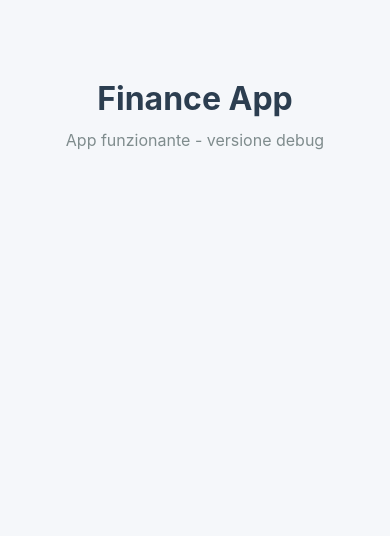
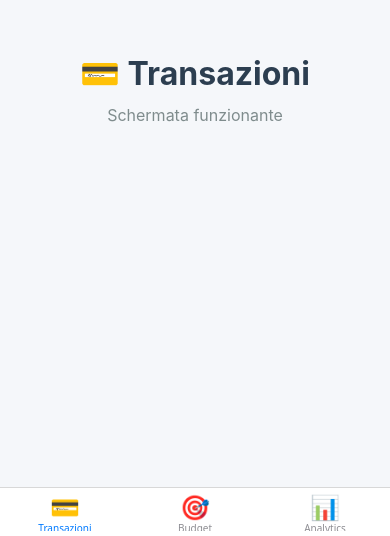
Before and after one commit to luca-macedone/prj-exp, a React Native app in the folder personal-finance-app/: screen / in a window 390 px wide. Shown: the part 308-844 px from the top of the page. Built offline with nearby package versions, Linux system fonts and the light colour scheme.

Commit message:
Test Navigation with dummy screens
Step 2 del debug progressivo:
- Aggiunta Navigation (Tab.Navigator)
- Screen dummy interni (no import esterni)
- Se funziona: problema è negli screen importati
- Se crasha: problema è in Navigation setup

```diff
--- a/personal-finance-app/App.tsx
+++ b/personal-finance-app/App.tsx
@@ -1,5 +1,5 @@
 /**
- * Personal Finance App - Ultra Minimal Debug Version
+ * Personal Finance App - Testing Navigation
  */
 
 import React from 'react';
@@ -9,35 +9,100 @@ import {
   View
 } from 'react-native';
 import { SafeAreaProvider } from 'react-native-safe-area-context';
+import { NavigationContainer } from '@react-navigation/native';
+import { createBottomTabNavigator } from '@react-navigation/bottom-tabs';
+
+const Tab = createBottomTabNavigator();
+
+// Dummy screens per test
+function TransactionsScreen() {
+  return (
+    <View style={styles.screen}>
+      <Text style={styles.screenTitle}>💳 Transazioni</Text>
+      <Text style={styles.screenText}>Schermata funzionante</Text>
+    </View>
+  );
+}
+
+function BudgetScreen() {
+  return (
+    <View style={styles.screen}>
+      <Text style={styles.screenTitle}>🎯 Budget</Text>
+      <Text style={styles.screenText}>Schermata funzionante</Text>
+    </View>
+  );
+}
+
+function AnalyticsScreen() {
+  return (
+    <View style={styles.screen}>
+      <Text style={styles.screenTitle}>📊 Analytics</Text>
+      <Text style={styles.screenText}>Schermata funzionante</Text>
+    </View>
+  );
+}
 
 export default function App() {
   return (
     <SafeAreaProvider>
-      <View style={styles.container}>
-        <Text style={styles.title}>Finance App</Text>
-        <Text style={styles.subtitle}>App funzionante - versione debug</Text>
-      </View>
+      <NavigationContainer>
+        <Tab.Navigator
+          screenOptions={{
+            headerShown: false,
+            tabBarActiveTintColor: '#007AFF',
+            tabBarInactiveTintColor: '#8E8E93'
+          }}
+        >
+          <Tab.Screen
+            name="Transactions"
+            component={TransactionsScreen}
+            options={{
+              tabBarLabel: 'Transazioni',
+              tabBarIcon: () => <Text style={styles.icon}>💳</Text>
+            }}
+          />
+          <Tab.Screen
+            name="Budget"
+            component={BudgetScreen}
+            options={{
+              tabBarLabel: 'Budget',
+              tabBarIcon: () => <Text style={styles.icon}>🎯</Text>
+            }}
+          />
+          <Tab.Screen
+            name="Analytics"
+            component={AnalyticsScreen}
+            options={{
+              tabBarLabel: 'Analytics',
+              tabBarIcon: () => <Text style={styles.icon}>📊</Text>
+            }}
+          />
+        </Tab.Navigator>
+      </NavigationContainer>
     </SafeAreaProvider>
   );
 }
 
 const styles = StyleSheet.create({
-  container: {
+  screen: {
     flex: 1,
     justifyContent: 'center',
     alignItems: 'center',
     backgroundColor: '#F5F7FA',
     padding: 20
   },
-  title: {
+  screenTitle: {
     fontSize: 32,
     fontWeight: 'bold',
     color: '#2C3E50',
     marginBottom: 12
   },
-  subtitle: {
+  screenText: {
     fontSize: 16,
     color: '#7F8C8D',
     textAlign: 'center'
+  },
+  icon: {
+    fontSize: 24
   }
 });
```
